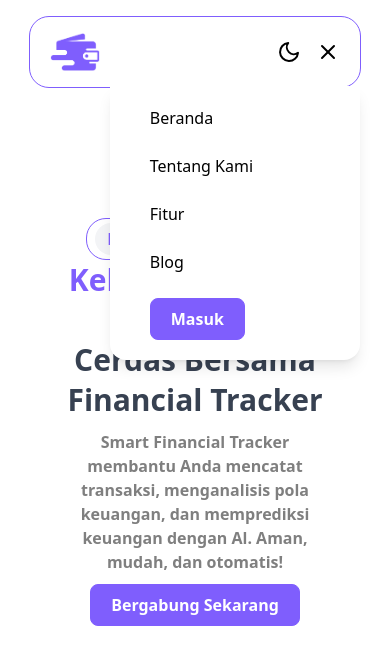
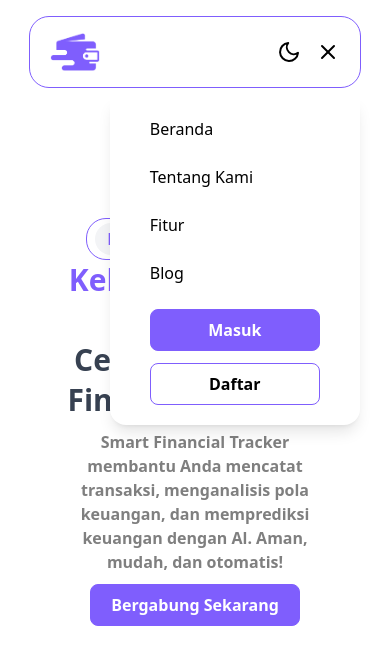
Before and after one commit to Randi-95/capstone2, a React (Vite) app: page / in a window 390 px wide. Both pictures are taken after a click on the element 327 px from the left and 52 px from the top of the page. Shown: the top 664 px of the page. Built offline with nearby package versions, Linux system fonts and the light colour scheme.

Commit message:
button daftar

```diff
--- a/component/elements/Button.jsx
+++ b/component/elements/Button.jsx
@@ -1,8 +1,8 @@
 
 function Button(props){
-    const {bgColor = 'bg-black', text = 'text-white', border = 'border-gray-500', hover = '', hoverText = '',textSize= 'text-[16px]', padddingXY = 'px-[20px] py-[8px]', borderRadius='rounded-lg' , children} = props;
+    const {classCustom ='', bgColor = 'bg-black', text = 'text-white', border = 'border-gray-500', hover = '', hoverText = '',textSize= 'text-[16px]', padddingXY = 'px-[20px] py-[8px]', borderRadius='rounded-lg' , children} = props;
     return(
-        <button className={`${bgColor} ${padddingXY} cursor-pointer border-[1px] ${border} ${borderRadius} duration-[0.3s] group ${hover}`}><p className={`${text} font-[700] flex items-center justify-center ${textSize} ${hoverText} `}>{children}</p></button>
+        <button className={`${bgColor} ${classCustom} ${padddingXY} cursor-pointer border-[1px] ${border} ${borderRadius} duration-[0.3s] group ${hover}`}><p className={`${text} font-[700] flex items-center justify-center ${textSize} ${hoverText} `}>{children}</p></button>
     )
 }
 
--- a/component/fragments/navbar.jsx
+++ b/component/fragments/navbar.jsx
@@ -32,16 +32,17 @@ function Navbar() {
             <div className="container-navbar flex justify-between items-center">
                 <div className="nav-logo flex items-center gap-2">
                     <img src="/img/logo-capstone.png" alt="" className="w-[50px]"/>
-                    <p className="font-[600] text-[13px] md:text-[18px] hidden md:block dark:text-white"> Financial Tracker</p>
+                    <p className="font-[600] text-[13px] md:text-[18px] hidden md:block dark:text-w"> Financial Tracker</p>
                 </div>
                 <div className="navbar-nav md:block z-10 ">
-                    <ul className={`transition-all duration-300 dark:bg-primary dark:text-white z-40 flex gap-6 lg:gap-10 absolute flex-col right-0  ${isOpen ? "top-[69px] right-0 opacity-100 " : "top-[69px] right-[-900px] opacity-0" } shadow-lg px-10 py-5 bg-white rounded-b-2xl w-[250px] md:static md:flex-row md:w-auto md:top-0 md:py-0 md:px-0 md:bg-transparent md:dark:bg-transparent text-black md:opacity-100 md:shadow-none`}>
+                    <ul className={`transition-all duration-300 dark:bg-primary dark:text-white z-40 flex gap-6 lg:gap-10 absolute flex-col right-0  ${isOpen ? "top-[80px] right-0 opacity-100 " : "top-[69px] right-[-900px] opacity-0" } shadow-lg px-10 py-5 bg-white rounded-b-2xl w-[250px] md:static md:flex-row md:w-auto md:top-0 md:py-0 md:px-0 md:bg-transparent md:dark:bg-transparent text-black md:opacity-100 md:shadow-none`}>
                         <li><a href=""><p className="text-[16px] font-[500] hover:text-primary">Beranda</p></a></li>
                         <li><a href=""><p className="text-[16px] font-[500] hover:text-primary">Tentang Kami</p></a></li>
                         <li><a href=""><p className="text-[16px] font-[500] hover:text-primary">Fitur</p></a></li>
                         <li><a href=""><p className="text-[16px] font-[500] hover:text-primary">Blog</p></a></li>
-                        <div className="button md:hidden">
-                            <Button bgColor='bg-primary dark:bg-violet-950' border='border-primary' hover='hover: dark:bg-violet-600' hoverText = 'group-hover:text-gray-300 ' >Masuk</Button>
+                        <div className="button md:hidden flex flex-col gap-3">
+                            <Button bgColor='bg-primary dark:bg-violet-950' border='border-primary' hover='hover: dark:bg-violet-600' hoverText = 'group-hover:text-gray-300 ' classCustom = 'w-full' >Masuk</Button>
+                            <Button bgColor='bg-white dark:bg-violet-950' text = 'text-black dark:text-white' border='border-primary' hover='hover: dark:bg-violet-600' hoverText = 'group-hover:text-gray-300 ' classCustom = 'w-full' >Daftar</Button>
                         </div>
                     </ul>
                 </div>
```
